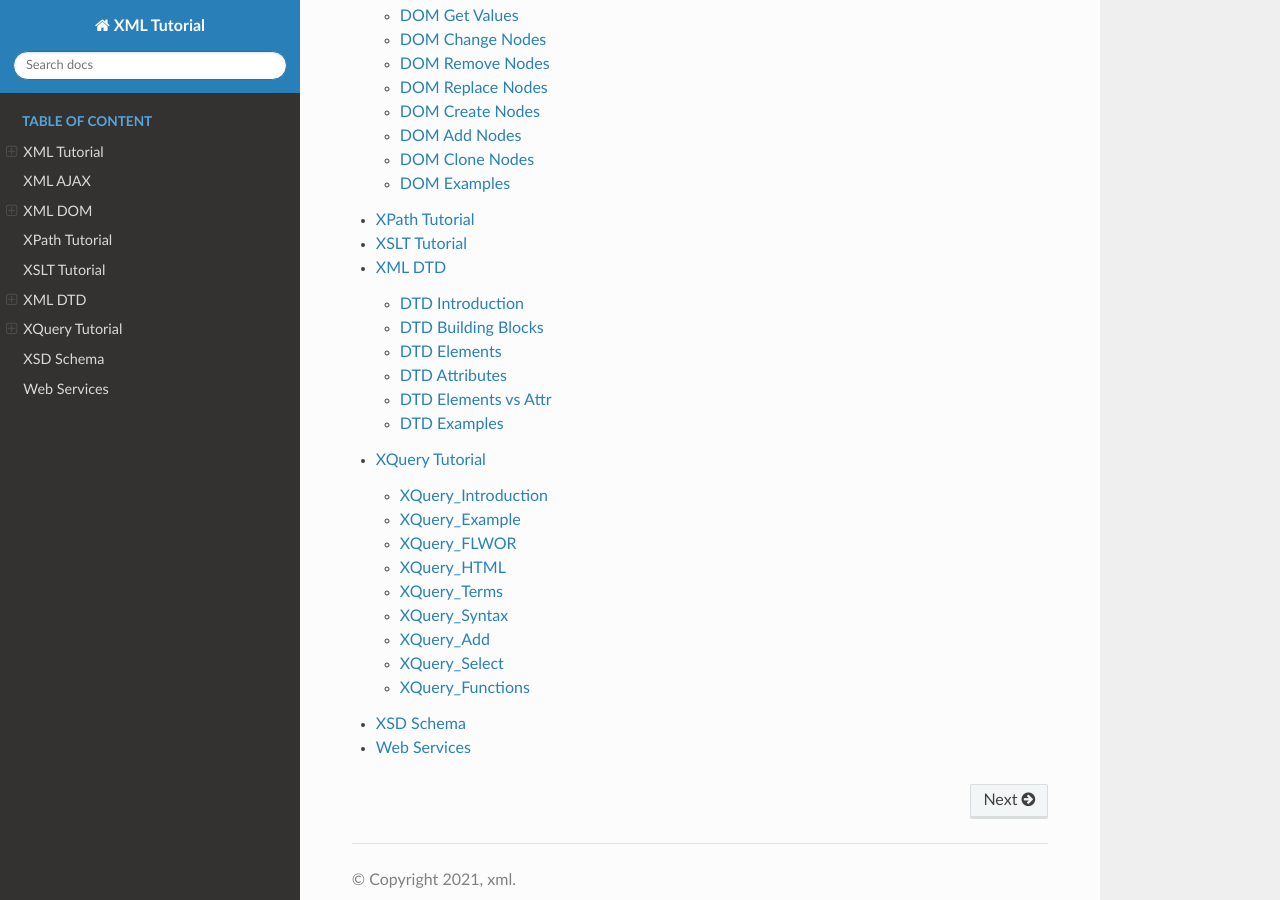
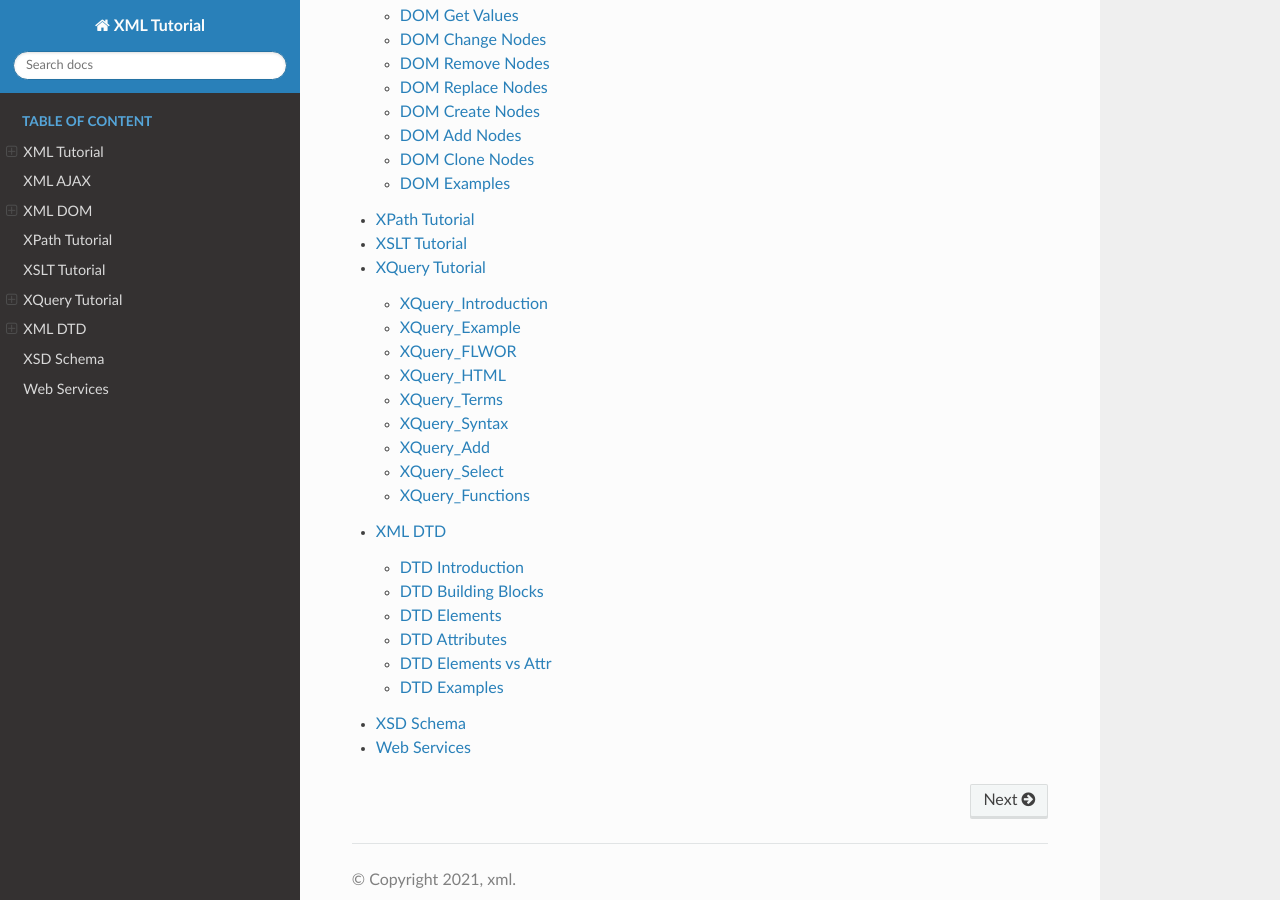
Before and after one commit to tsx-khann/rtd-tutorial, a Sphinx documentation site: the page built from docs/source/index.rst, in a window 1280 px wide and 900 px high, scrolled down 1205 px. Built offline with Sphinx 7.4.7 and the Read the Docs theme 3.1.0, drawn with Linux system fonts in a browser that asks for light colours; pages that are not in the unit, such as notebooks, are missing from menus.

```diff
--- a/docs/source/index.rst
+++ b/docs/source/index.rst
@@ -18,8 +18,8 @@ It is designed to help users understand how to create, parse, and utilize XML fo
    XML_DOM/index
    XPath_Tutorial/index
    XSLT_Tutorial/index
+   XQuery_Tutorial/index
    XML_DTD/index
-   XQuery_Tutorial/index
    XSD_Schema/index
    XSD_Data_Types/index
    Web_Services/index
```
